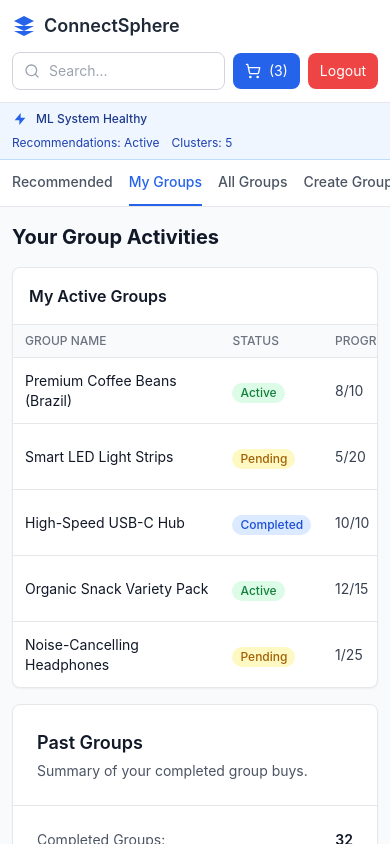
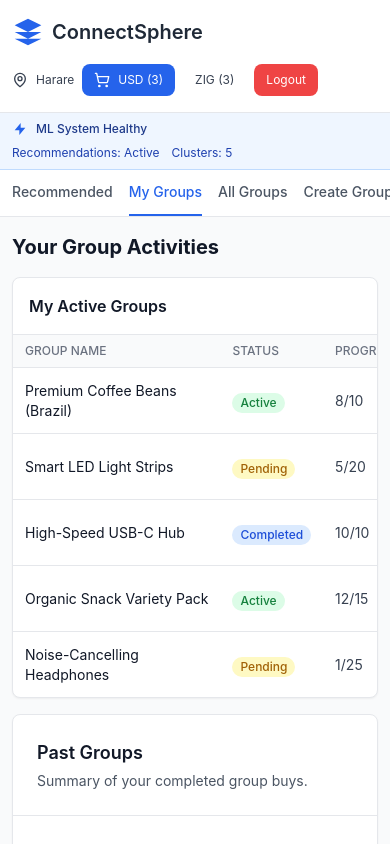
Before and after one commit to 1772hojaz/capstone, a React (Vite) app in the folder sys/Front-end/connectsphere/: page /groups in a window 390 px wide. Shown: the top 844 px of the page. Built offline with nearby package versions, Linux system fonts and the light colour scheme.

Commit message:
I, UPDATED #sys/Front-end/connectsphere/src/pages/GroupList.tsx,#sys/Front-end/connectsphere/src/pages/ProfilePage.tsx

```diff
--- a/sys/Front-end/connectsphere/src/pages/GroupList.tsx
+++ b/sys/Front-end/connectsphere/src/pages/GroupList.tsx
@@ -110,80 +110,79 @@ export default function GroupList() {
 
   return (
     <div className="min-h-screen bg-gray-50 flex flex-col">
-      {/* Header - Responsive */}
+      {/* Header */}
       <header className="bg-white border-b border-gray-200">
-        <div className="px-3 sm:px-6 py-3 sm:py-4 flex flex-col sm:flex-row items-start sm:items-center gap-3 sm:gap-8">
+        <div className="px-3 sm:px-6 py-4 flex flex-col sm:flex-row items-start sm:items-center gap-4 sm:gap-8">
           {/* Logo */}
           <button
             onClick={() => navigate('/trader')}
             className="flex items-center gap-2 hover:opacity-80 transition flex-shrink-0"
           >
-            <svg className="w-6 h-6 sm:w-8 sm:h-8 text-blue-600" viewBox="0 0 24 24" fill="currentColor">
+            <svg className="w-8 h-8 text-blue-600" viewBox="0 0 24 24" fill="currentColor">
               <path d="M12 2L2 7l10 5 10-5-10-5zM2 17l10 5 10-5M2 12l10 5 10-5" />
             </svg>
-            <span className="text-lg sm:text-xl font-semibold text-gray-800">ConnectSphere</span>
+            <span className="text-xl font-semibold text-gray-800">ConnectSphere</span>
           </button>
 
-          {/* Top Navigation - Hidden on mobile, scroll on tablet, normal on desktop */}
-          <nav className="hidden md:flex items-center gap-3 lg:gap-6 flex-1 overflow-x-auto">
+          {/* Top Navigation */}
+          <nav className="hidden md:flex items-center gap-6 flex-1">
             <button
               onClick={() => navigate('/profile')}
-              className="flex items-center gap-2 text-sm text-gray-700 hover:text-gray-900 whitespace-nowrap"
+              className="flex items-center gap-2 text-sm text-gray-700 hover:text-gray-900"
             >
               <User className="w-4 h-4" />
-              <span className="hidden lg:inline">Profile</span>
+              Profile
             </button>
             <button
               onClick={() => navigate('/trader')}
-              className="text-sm text-gray-700 hover:text-gray-900 whitespace-nowrap"
+              className="text-sm text-gray-700 hover:text-gray-900"
             >
               Recommended
             </button>
             <button
               onClick={() => navigate('/groups')}
-              className="text-sm font-medium text-blue-600 whitespace-nowrap"
+              className="text-sm font-medium text-blue-600"
             >
               My Groups
             </button>
             <button
               onClick={() => navigate('/all-groups')}
-              className="text-sm text-gray-700 hover:text-gray-900 whitespace-nowrap"
+              className="text-sm text-gray-700 hover:text-gray-900"
             >
               All Groups
             </button>
             <button
               onClick={() => navigate('/create-group')}
-              className="text-sm text-gray-700 hover:text-gray-900 whitespace-nowrap"
+              className="text-sm text-gray-700 hover:text-gray-900"
             >
               Create Group
             </button>
           </nav>
 
-          {/* Right Side - Responsive */}
-          <div className="flex items-center gap-2 sm:gap-4 flex-wrap sm:flex-nowrap w-full sm:w-auto">
-            <div className="relative flex-1 sm:flex-initial">
+          {/* Right Side */}
+          <div className="flex flex-wrap items-center gap-2 sm:gap-4 flex-shrink-0">
+            <div className="relative hidden sm:block">
               <Search className="absolute left-3 top-1/2 -translate-y-1/2 w-4 h-4 text-gray-400" />
               <input
                 type="text"
-                placeholder="Search..."
-                className="pl-9 pr-4 py-2 border border-gray-300 rounded-lg text-sm focus:ring-2 focus:ring-blue-500 focus:border-transparent w-full sm:w-32 md:w-48"
+                placeholder="Search groups..."
+                className="pl-9 pr-4 py-2 border border-gray-300 rounded-lg text-sm focus:ring-2 focus:ring-blue-500 focus:border-transparent w-40 lg:w-48"
               />
             </div>
-            <div className="hidden sm:flex items-center gap-2 text-sm text-gray-700">
+            <div className="flex items-center gap-2 text-xs sm:text-sm text-gray-700">
               <MapPin className="w-4 h-4" />
-              <span className="hidden lg:inline">Harare</span>
+              <span>Harare</span>
             </div>
-            <button className="px-3 sm:px-4 py-2 bg-blue-600 text-white text-sm rounded-lg hover:bg-blue-700 transition flex items-center gap-2 whitespace-nowrap">
+            <button className="px-3 sm:px-4 py-2 bg-blue-600 text-white text-xs sm:text-sm rounded-lg hover:bg-blue-700 transition flex items-center gap-2 whitespace-nowrap">
               <ShoppingCart className="w-4 h-4" />
-              <span className="hidden sm:inline">USD (3)</span>
-              <span className="sm:hidden">(3)</span>
+              USD (3)
             </button>
-            <button className="hidden md:block px-4 py-2 text-sm text-gray-700 hover:text-gray-900 whitespace-nowrap">
+            <button className="px-3 sm:px-4 py-2 text-xs sm:text-sm text-gray-700 hover:text-gray-900 whitespace-nowrap">
               ZIG (3)
             </button>
             <button
               onClick={() => navigate('/login')}
-              className="px-3 sm:px-4 py-2 bg-red-500 text-white text-sm rounded-lg hover:bg-red-600 transition whitespace-nowrap"
+              className="px-3 sm:px-4 py-2 bg-red-500 text-white text-xs sm:text-sm rounded-lg hover:bg-red-600 transition whitespace-nowrap"
             >
               Logout
             </button>
--- a/sys/Front-end/connectsphere/src/pages/ProfilePage.tsx
+++ b/sys/Front-end/connectsphere/src/pages/ProfilePage.tsx
@@ -34,7 +34,7 @@ export default function ProfilePage() {
   };
 
   return (
-    <div className="min-h-screen bg-gray-50 flex flex-col">
+        <div className="min-h-screen bg-gray-50 flex flex-col">
       {/* Header */}
       <header className="bg-white border-b border-gray-200">
         <div className="px-3 sm:px-6 py-4 flex flex-col sm:flex-row items-start sm:items-center gap-4 sm:gap-8">
@@ -85,29 +85,29 @@ export default function ProfilePage() {
           </nav>
 
           {/* Right Side */}
-          <div className="flex items-center gap-4 flex-shrink-0">
-            <div className="relative">
+          <div className="flex flex-wrap items-center gap-2 sm:gap-4 flex-shrink-0">
+            <div className="relative hidden sm:block">
               <Search className="absolute left-3 top-1/2 -translate-y-1/2 w-4 h-4 text-gray-400" />
               <input
                 type="text"
                 placeholder="Search groups..."
-                className="pl-9 pr-4 py-2 border border-gray-300 rounded-lg text-sm focus:ring-2 focus:ring-blue-500 focus:border-transparent w-48"
+                className="pl-9 pr-4 py-2 border border-gray-300 rounded-lg text-sm focus:ring-2 focus:ring-blue-500 focus:border-transparent w-40 lg:w-48"
               />
             </div>
-            <div className="flex items-center gap-2 text-sm text-gray-700">
+            <div className="flex items-center gap-2 text-xs sm:text-sm text-gray-700">
               <MapPin className="w-4 h-4" />
               <span>Harare</span>
             </div>
-            <button className="px-4 py-2 bg-blue-600 text-white text-sm rounded-lg hover:bg-blue-700 transition flex items-center gap-2">
+            <button className="px-3 sm:px-4 py-2 bg-blue-600 text-white text-xs sm:text-sm rounded-lg hover:bg-blue-700 transition flex items-center gap-2 whitespace-nowrap">
               <ShoppingCart className="w-4 h-4" />
               USD (3)
             </button>
-            <button className="px-4 py-2 text-sm text-gray-700 hover:text-gray-900">
+            <button className="px-3 sm:px-4 py-2 text-xs sm:text-sm text-gray-700 hover:text-gray-900 whitespace-nowrap">
               ZIG (3)
             </button>
             <button
               onClick={() => navigate('/login')}
-              className="px-4 py-2 bg-red-500 text-white text-sm rounded-lg hover:bg-red-600 transition"
+              className="px-3 sm:px-4 py-2 bg-red-500 text-white text-xs sm:text-sm rounded-lg hover:bg-red-600 transition whitespace-nowrap"
             >
               Logout
             </button>
@@ -116,7 +116,7 @@ export default function ProfilePage() {
       </header>
 
       {/* ML System Status Banner */}
-      <div className="bg-blue-50 border-b border-blue-200 px-6 py-3 flex items-center justify-between">
+      <div className="bg-blue-50 border-b border-blue-200 px-3 sm:px-6 py-3 flex flex-col sm:flex-row items-start sm:items-center justify-between gap-2 sm:gap-0">
         <div className="flex items-center gap-2">
           <svg className="w-5 h-5 text-blue-600" viewBox="0 0 24 24" fill="currentColor">
             <path d="M13 10V3L4 14h7v7l9-11h-7z"/>
@@ -128,8 +128,8 @@ export default function ProfilePage() {
 
       {/* Tabs */}
       <div className="bg-white border-b border-gray-200">
-        <div className="px-6">
-          <nav className="flex gap-8">
+        <div className="px-3 sm:px-6">
+          <nav className="flex gap-4 sm:gap-8">
             <button
               onClick={() => navigate('/trader')}
               className="py-4 text-sm font-medium border-b-2 border-transparent text-gray-600 hover:text-gray-900 transition"
@@ -159,7 +159,7 @@ export default function ProfilePage() {
       </div>
 
       {/* Main Content */}
-      <main className="flex-1 px-6 py-8">
+      <main className="flex-1 px-3 sm:px-6 py-4 sm:py-8">
         <div className="max-w-5xl mx-auto">
           {/* Profile Header */}
           <div className="bg-white rounded-lg shadow-sm border border-gray-200 p-8 mb-6">
```
